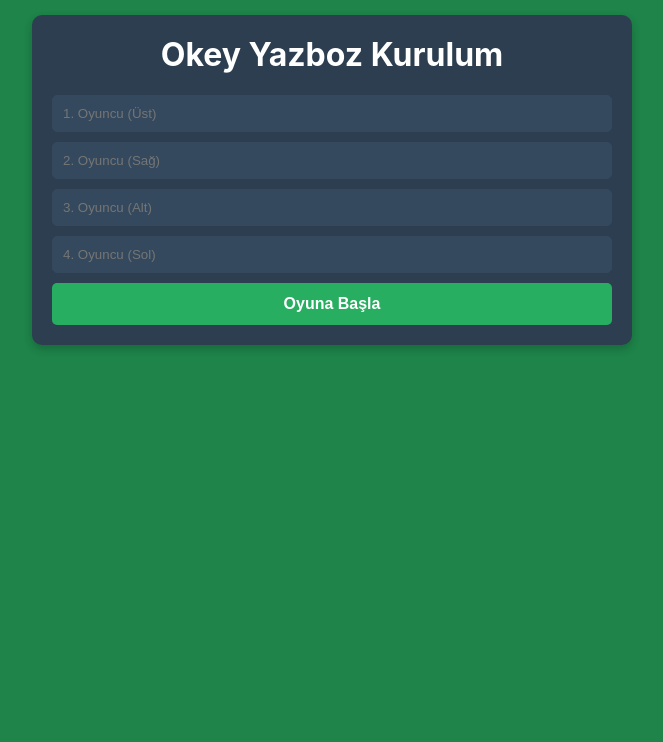
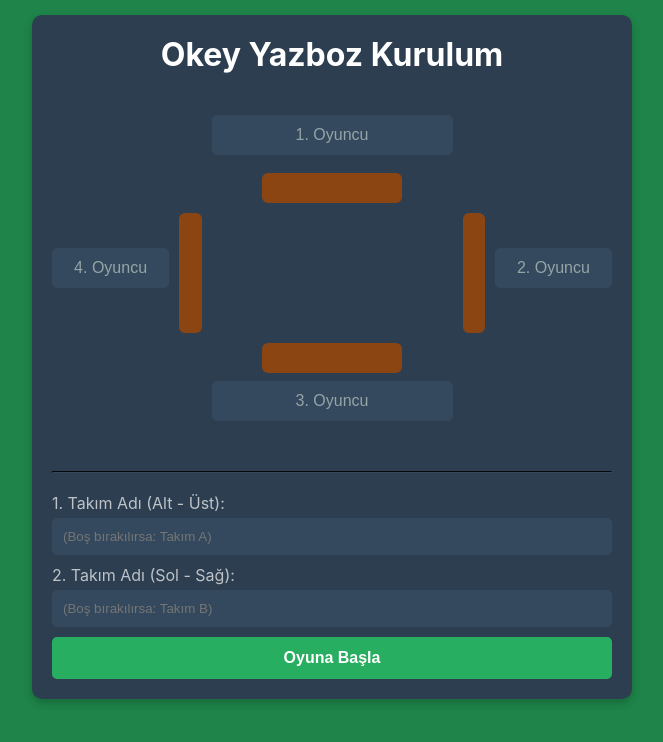
Before and after one commit to MertcanDe/yazboz-uygulamasi, a Flask app: page / in a window 1280 px wide. Shown: the top 742 px of the page, without its empty margins (308-971 px from the left). Run offline with Flask 3, Linux system fonts and the light colour scheme.

Commit message:
UI Düzeltmesi: Giriş ekranındaki ıstaka ve input pozisyonları ayrıldı

```diff
--- a/app.py
+++ b/app.py
@@ -5,47 +5,65 @@
 # Session (oturum) verilerini güvenli bir şekilde saklamak için gizli bir anahtar gerekli
 app.secret_key = 'okey-yazboz-cok-gizli-anahtar'
 
-# Okey renklerinin katsayıları
+# Okey renklerinin katsayıları ve hex renk kodları
 OKEY_KATSAYILARI = {
-    "sarı": 3, "mavi": 6, "kırmızı": 4, "siyah": 5
+    "sarı": {"katsayi": 3, "color": "#F1C40F"},
+    "kırmızı": {"katsayi": 4, "color": "#E74C3C"},
+    "siyah": {"katsayi": 5, "color": "#ecf0f1"},  # Koyu arka planda daha iyi okunması için beyaz/açık gri
+    "mavi": {"katsayi": 6, "color": "#3498DB"}
 }
 
 
 @app.route('/')
 def index():
-    """Ana sayfa. Oyuncu isimleri girilmediyse kurulumu, girildiyse oyun ekranını gösterir."""
+    """
+    Ana sayfa. Oyuncu isimleri girilmediyse kurulumu, girildiyse oyun ekranını gösterir.
+    """
     # Eğer session'da oyuncu bilgisi yoksa, başlangıç ekranını göster
     if 'players' not in session:
         return render_template('index.html', setup_mode=True)
 
-    # Oyun bittiyse, sonuç ekranını göster
+    # Okey renklerini HTML'de sıralı göstermek için katsayılarına göre sırala
+    sorted_okey_data = sorted(OKEY_KATSAYILARI.items(), key=lambda item: item[1]['katsayi'])
+
+    # Oyunun bitip bitmediğini kontrol et
     game_over = session.get('current_hand', 1) > 11
 
-    # Oyuncu bilgisi varsa, oyun ekranını render et
+    # Oyuncu bilgisi varsa, oyun ekranını render et ve sıralı okey verisini gönder
     return render_template('index.html',
                            setup_mode=False,
                            game_data=session,
-                           game_over=game_over)
+                           game_over=game_over,
+                           okey_data_sorted=sorted_okey_data,
+                           OKEY_KATSAYILARI=OKEY_KATSAYILARI)  # Skor tablosunda renklendirme için
 
 
 @app.route('/start_game', methods=['POST'])
 def start_game():
-    """Oyuncu isimlerini alır, session'ı başlatır ve oyunu başlatır."""
+    """Oyuncu ve takım isimlerini alır, session'ı başlatır ve oyunu başlatır."""
     players = [
-        request.form['player1'],  # Üst (Ayşe)
-        request.form['player2'],  # Sağ (Mehmet)
-        request.form['player3'],  # Alt (Ahmet)
-        request.form['player4']  # Sol (Fatma)
+        request.form['player1'], request.form['player2'],
+        request.form['player3'], request.form['player4']
     ]
 
+    team1_name_from_form = request.form['team1_name']
+    team2_name_from_form = request.form['team2_name']
+
+    # Eğer bir isim boşsa, kurulum ekranına geri dön
     if any(name == "" for name in players):
-        # Eğer bir isim boşsa, hata mesajı ile ana sayfaya yönlendir
         return redirect(url_for('index'))
 
     # Session'da oyun verilerini sakla
+    session['team1_name'] = team1_name_from_form if team1_name_from_form else "Takım A"
+    session['team2_name'] = team2_name_from_form if team2_name_from_form else "Takım B"
+
     session['players'] = players
-    session['team1_name'] = f"{players[2]}-{players[0]}"  # Ahmet-Ayşe
-    session['team2_name'] = f"{players[3]}-{players[1]}"  # Fatma-Mehmet
+    # Takımları ve oyuncularını bir sözlük yapısında sakla
+    session['teams'] = {
+        session['team1_name']: [players[2], players[0]],  # Alt ve Üst oyuncular
+        session['team2_name']: [players[3], players[1]]  # Sol ve Sağ oyuncular
+    }
+
     session['scores'] = {session['team1_name']: 0, session['team2_name']: 0}
     session['current_hand'] = 1
     session['results'] = []
@@ -55,17 +73,27 @@
 
 @app.route('/save_hand', methods=['POST'])
 def save_hand():
-    """Her elin sonucunu kaydeden fonksiyon."""
+    """Her elin sonucunu kaydeden ve kazanan takımı otomatik bulan fonksiyon."""
     if 'current_hand' not in session or session['current_hand'] > 11:
         return redirect(url_for('index'))
 
     # Formdan gelen verileri al
     okey_color = request.form['okey_color']
-    winner_team = request.form['winner_team']
     penalty_points = int(request.form['penalty_points'])
+    winning_player = request.form['winning_player']
+
+    # Kazanan oyuncuya göre kazanan takımı bul
+    winner_team = None
+    for team, players_in_team in session['teams'].items():
+        if winning_player in players_in_team:
+            winner_team = team
+            break
+
+    if not winner_team:
+        return "Hata: Oyuncu bir takıma ait değil.", 400
 
     # Ceza puanını hesapla
-    katsayi = OKEY_KATSAYILARI[okey_color]
+    katsayi = OKEY_KATSAYILARI[okey_color]['katsayi']
     ceza = katsayi * penalty_points
 
     # Skoru güncelle
@@ -76,7 +104,8 @@
     hand_result = {
         "el": session['current_hand'],
         "okey": okey_color,
-        "kazanan": winner_team.split('-')[0],  # Sadece ilk oyuncunun adını al
+        "kazanan_takim": winner_team,
+        "kazanan_oyuncu": winning_player,
         "sayilar": penalty_points,
         "ceza": ceza
     }
@@ -84,8 +113,6 @@
 
     # Sonraki ele geç
     session['current_hand'] += 1
-
-    # Flask session'ı manuel olarak güncellendi olarak işaretle
     session.modified = True
 
     return redirect(url_for('index'))
--- a/templates/index.html
+++ b/templates/index.html
@@ -56,7 +56,6 @@
         .btn-reset { background-color: #E74C3C; }
         .btn-reset:hover { background-color: #C0392B; }
 
-        /* Okey Masası */
         .okey-table {
             display: grid;
             grid-template-columns: 1fr auto 1fr;
@@ -65,33 +64,77 @@
             justify-items: center;
             gap: 10px;
             margin-bottom: 20px;
+            padding: 20px 0;
         }
         .player-name { font-weight: bold; }
         .rack { background-color: #8B4513; border-radius: 6px; }
-        .rack-h { width: 150px; height: 30px; }
+        .rack-h { width: 140px; height: 30px; }
         .rack-v { width: 30px; height: 120px; }
-        .player-top { grid-column: 2; grid-row: 1; }
-        .player-bottom { grid-column: 2; grid-row: 3; }
-        .player-left { grid-column: 1; grid-row: 2; text-align: center; }
-        .player-right { grid-column: 3; grid-row: 2; text-align: center; }
+        .player-top { grid-column: 2; grid-row: 1; text-align: center; }
+        .player-bottom { grid-column: 2; grid-row: 3; text-align: center; }
+        .player-left { grid-column: 1; grid-row: 2; }
+        .player-right { grid-column: 3; grid-row: 2; }
 
-        /* Kontroller */
+        .setup-table .player-top,
+        .setup-table .player-bottom {
+            display: flex;
+            flex-direction: column;
+            align-items: center;
+        }
+        .setup-table .player-left,
+        .setup-table .player-right {
+            display: flex;
+            align-items: center;
+            gap: 10px;
+        }
+        .setup-input {
+            background-color: transparent;
+            border: none;
+            border-bottom: 2px solid #566573;
+            border-radius: 0;
+            text-align: center;
+            font-weight: bold;
+            font-size: 16px;
+            padding: 5px;
+            width: 140px;
+            margin: 0;
+        }
+        .setup-table .player-top .rack-h { margin-top: 8px; }
+        .setup-table .player-bottom .rack-h { margin-bottom: 8px; }
+
+        /* YENİ: Oyun ekranındaki masa için özel Flexbox stilleri */
+        .game-screen-table .player-left,
+        .game-screen-table .player-right {
+            display: flex;
+            align-items: center;
+            gap: 10px;
+        }
+        .game-screen-table .player-top,
+        .game-screen-table .player-bottom {
+            text-align: center;
+        }
+        .game-screen-table .player-top .rack-h { margin-top: 8px; }
+        .game-screen-table .player-bottom .rack-h { margin-bottom: 8px; }
+
+        .setup-input::placeholder { color: #95A5A6; font-weight: normal; }
+        .team-setup { margin-top: 20px; }
+        .team-setup label { display: block; margin-bottom: 5px; color: #BDC3C7; }
+
         .controls-grid { display: grid; grid-template-columns: 1fr 1fr; gap: 10px; }
         .control-group { background: #34495E; padding: 10px; border-radius: 5px; }
         .control-group h3 { font-size: 14px; margin-bottom: 10px; }
-        .radio-group label { display: block; margin-bottom: 5px; }
+        .radio-group label { display: block; margin-bottom: 5px; cursor: pointer; }
 
-        /* Sonuç Listesi */
-        .results-list { list-style: none; padding: 0; font-family: 'Courier New', Courier, monospace; font-size: 14px; }
-        .results-list li { background: #34495E; padding: 8px; border-radius: 3px; margin-bottom: 5px; display: flex; justify-content: space-between; }
+        .results-list { list-style: none; padding: 0; font-family: 'Courier New', Courier, monospace; font-size: 12px; }
+        .results-list li { background: #34495E; padding: 8px; border-radius: 3px; margin-bottom: 5px; display: flex; justify-content: space-between; flex-wrap: wrap;}
         .results-list .header { font-weight: bold; background: none; }
         .results-list span { text-align: left; }
-        .results-list .col1 { width: 10%; }
-        .results-list .col2 { width: 20%; }
+        .results-list .col1 { width: 5%; }
+        .results-list .col2 { width: 15%; font-weight: bold; }
         .results-list .col3 { width: 25%; }
-        .results-list .col4 { width: 20%; }
-        .results-list .col5 { width: 20%; text-align: right;}
-
+        .results-list .col4 { width: 25%; }
+        .results-list .col5 { width: 15%; }
+        .results-list .col6 { width: 15%; text-align: right;}
     </style>
 </head>
 <body>
@@ -100,15 +143,42 @@
         <div class="card">
             <h1>Okey Yazboz Kurulum</h1>
             <form action="{{ url_for('start_game') }}" method="post">
-                <input type="text" name="player1" placeholder="1. Oyuncu (Üst)" required>
-                <input type="text" name="player2" placeholder="2. Oyuncu (Sağ)" required>
-                <input type="text" name="player3" placeholder="3. Oyuncu (Alt)" required>
-                <input type="text" name="player4" placeholder="4. Oyuncu (Sol)" required>
+                <div class="okey-table setup-table">
+                    <div class="player-top">
+                        <input type="text" name="player1" id="player1_input" class="setup-input" placeholder="1. Oyuncu" required>
+                        <div class="rack rack-h"></div>
+                    </div>
+                    <div class="player-left">
+                        <input type="text" name="player4" id="player4_input" class="setup-input" placeholder="4. Oyuncu" required>
+                        <div class="rack rack-v"></div>
+                    </div>
+                    <div class="player-right">
+                        <div class="rack rack-v"></div>
+                        <input type="text" name="player2" id="player2_input" class="setup-input" placeholder="2. Oyuncu" required>
+                    </div>
+                    <div class="player-bottom">
+                        <div class="rack rack-h"></div>
+                        <input type="text" name="player3" id="player3_input" class="setup-input" placeholder="3. Oyuncu" required>
+                    </div>
+                </div>
+
+                <hr style="border-color: #34495E; margin: 20px 0;">
+
+                <div class="team-setup">
+                    <label for="team1_name_input" id="team1_label">1. Takım Adı (Alt - Üst):</label>
+                    <input type="text" name="team1_name" id="team1_name_input" placeholder="(Boş bırakılırsa: Takım A)">
+
+                    <label for="team2_name_input" id="team2_label">2. Takım Adı (Sol - Sağ):</label>
+                    <input type="text" name="team2_name" id="team2_name_input" placeholder="(Boş bırakılırsa: Takım B)">
+                </div>
+
                 <button type="submit" class="btn">Oyuna Başla</button>
             </form>
         </div>
         {% else %}
-        <div class="okey-table">
+        <!-- Oyun Ekranı -->
+        <!-- DEĞİŞTİ: Oyun ekranındaki masaya özel bir class eklendi -->
+        <div class="okey-table game-screen-table">
             <div class="player-top">
                 <div class="player-name">{{ game_data.players[0] }}</div>
                 <div class="rack rack-h"></div>
@@ -118,8 +188,9 @@
                 <div class="rack rack-v"></div>
             </div>
             <div class="player-right">
+                <!-- DEĞİŞTİ: Sağ oyuncu için rack ve isim sırası değiştirildi -->
+                <div class="rack rack-v"></div>
                 <div class="player-name">{{ game_data.players[1] }}</div>
-                <div class="rack rack-v"></div>
             </div>
             <div class="player-bottom">
                 <div class="rack rack-h"></div>
@@ -133,13 +204,9 @@
                 {% set score1 = game_data.scores[game_data.team1_name] %}
                 {% set score2 = game_data.scores[game_data.team2_name] %}
                 <h3>
-                    {% if score1 < score2 %}
-                        Kazanan: {{ game_data.team1_name }}
-                    {% elif score2 < score1 %}
-                        Kazanan: {{ game_data.team2_name }}
-                    {% else %}
-                        Oyun Berabere!
-                    {% endif %}
+                    {% if score1 < score2 %} Kazanan: {{ game_data.team1_name }}
+                    {% elif score2 < score1 %} Kazanan: {{ game_data.team2_name }}
+                    {% else %} Oyun Berabere! {% endif %}
                 </h3>
             {% else %}
                 <h2>{{ game_data.current_hand }}. El</h2>
@@ -148,17 +215,19 @@
                         <div class="control-group">
                             <h3>Okey Rengi</h3>
                             <div class="radio-group">
-                                <label><input type="radio" name="okey_color" value="sarı" required> Sarı (3)</label>
-                                <label><input type="radio" name="okey_color" value="mavi"> Mavi (6)</label>
-                                <label><input type="radio" name="okey_color" value="kırmızı"> Kırmızı (4)</label>
-                                <label><input type="radio" name="okey_color" value="siyah"> Siyah (5)</label>
+                                {% for color_name, data in okey_data_sorted %}
+                                <label style="color: {{ data.color }}; font-weight: bold;">
+                                    <input type="radio" name="okey_color" value="{{ color_name }}" required> {{ color_name.title() }} ({{ data.katsayi }})
+                                </label>
+                                {% endfor %}
                             </div>
                         </div>
                         <div class="control-group">
-                            <h3>Kazanan Çift</h3>
+                            <h3>Eli Bitiren Oyuncu</h3>
                             <div class="radio-group">
-                                <label><input type="radio" name="winner_team" value="{{ game_data.team1_name }}" required> {{ game_data.team1_name }}</label>
-                                <label><input type="radio" name="winner_team" value="{{ game_data.team2_name }}"> {{ game_data.team2_name }}</label>
+                                {% for player in game_data.players %}
+                                <label><input type="radio" name="winning_player" value="{{ player }}" required> {{ player }}</label>
+                                {% endfor %}
                             </div>
                         </div>
                     </div>
@@ -173,19 +242,17 @@
             <h2>Skor Tablosu</h2>
             <ul class="results-list">
                 <li class="header">
-                    <span class="col1">El</span>
-                    <span class="col2">Okey</span>
-                    <span class="col3">Kazanan</span>
-                    <span class="col4">Sayılar</span>
-                    <span class="col5">Ceza</span>
+                    <span class="col1">El</span><span class="col2">Okey</span><span class="col3">Kazanan Takım</span>
+                    <span class="col4">Kazanan Oyuncu</span><span class="col5">Sayılar</span><span class="col6">Ceza</span>
                 </li>
                 {% for result in game_data.results %}
                 <li>
                     <span class="col1">{{ result.el }}</span>
-                    <span class="col2">{{ result.okey.title() }}</span>
-                    <span class="col3">{{ result.kazanan }}</span>
-                    <span class="col4">{{ result.sayilar }}</span>
-                    <span class="col5">{{ result.ceza }}</span>
+                    <span class="col2" style="color: {{ OKEY_KATSAYILARI[result.okey].color }};">{{ result.okey.title() }}</span>
+                    <span class="col3">{{ result.kazanan_takim }}</span>
+                    <span class="col4">{{ result.kazanan_oyuncu }}</span>
+                    <span class="col5">{{ result.sayilar }}</span>
+                    <span class="col6">{{ result.ceza }}</span>
                 </li>
                 {% endfor %}
             </ul>
@@ -199,5 +266,39 @@
         <a href="{{ url_for('reset') }}"><button class="btn btn-reset">Yeni Oyun Başlat</button></a>
         {% endif %}
     </div>
+
+    <script>
+        if (document.getElementById('player1_input')) {
+            const p1_input = document.getElementById('player1_input');
+            const p2_input = document.getElementById('player2_input');
+            const p3_input = document.getElementById('player3_input');
+            const p4_input = document.getElementById('player4_input');
+
+            const team1_label = document.getElementById('team1_label');
+            const team2_label = document.getElementById('team2_label');
+
+            function updateTeamLabels() {
+                const p1 = p1_input.value.trim();
+                const p2 = p2_input.value.trim();
+                const p3 = p3_input.value.trim();
+                const p4 = p4_input.value.trim();
+
+                if (p3 && p1) {
+                    team1_label.textContent = `${p3} - ${p1} Takımının Adı:`;
+                } else {
+                    team1_label.textContent = '1. Takım Adı (Alt - Üst):';
+                }
+
+                if (p4 && p2) {
+                    team2_label.textContent = `${p4} - ${p2} Takımının Adı:`;
+                } else {
+                    team2_label.textContent = '2. Takım Adı (Sol - Sağ):';
+                }
+            }
+            [p1_input, p2_input, p3_input, p4_input].forEach(input => {
+                input.addEventListener('input', updateTeamLabels);
+            });
+        }
+    </script>
 </body>
 </html>
```
